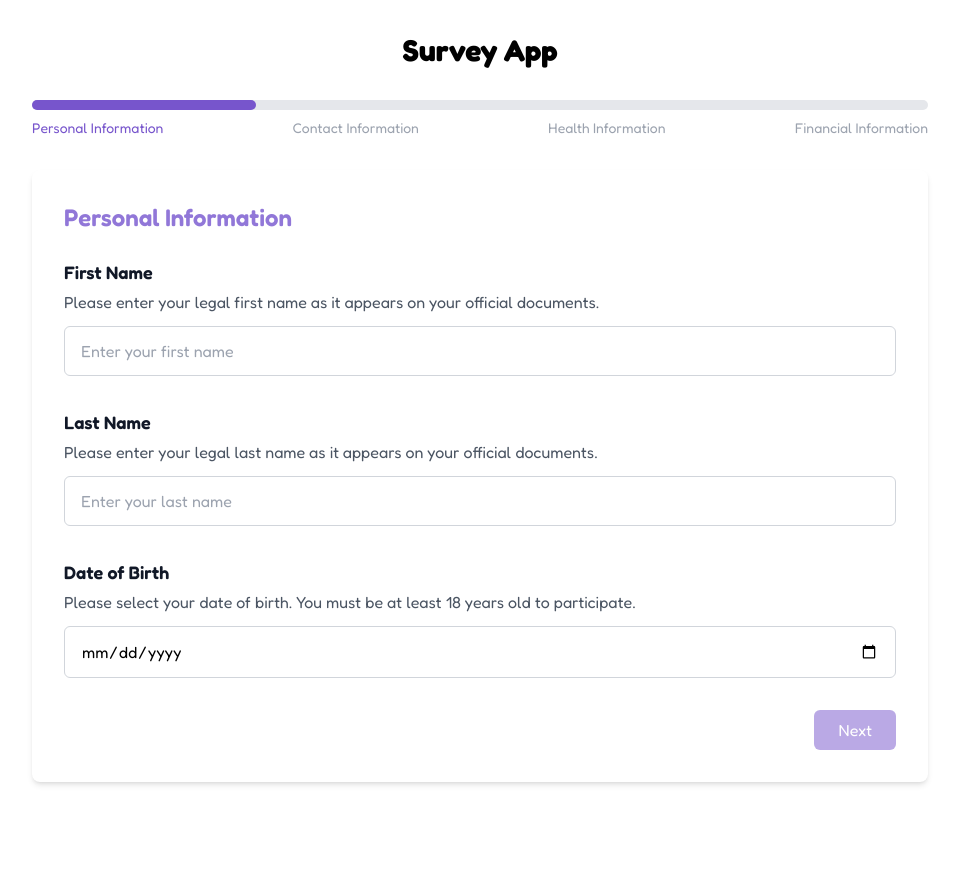
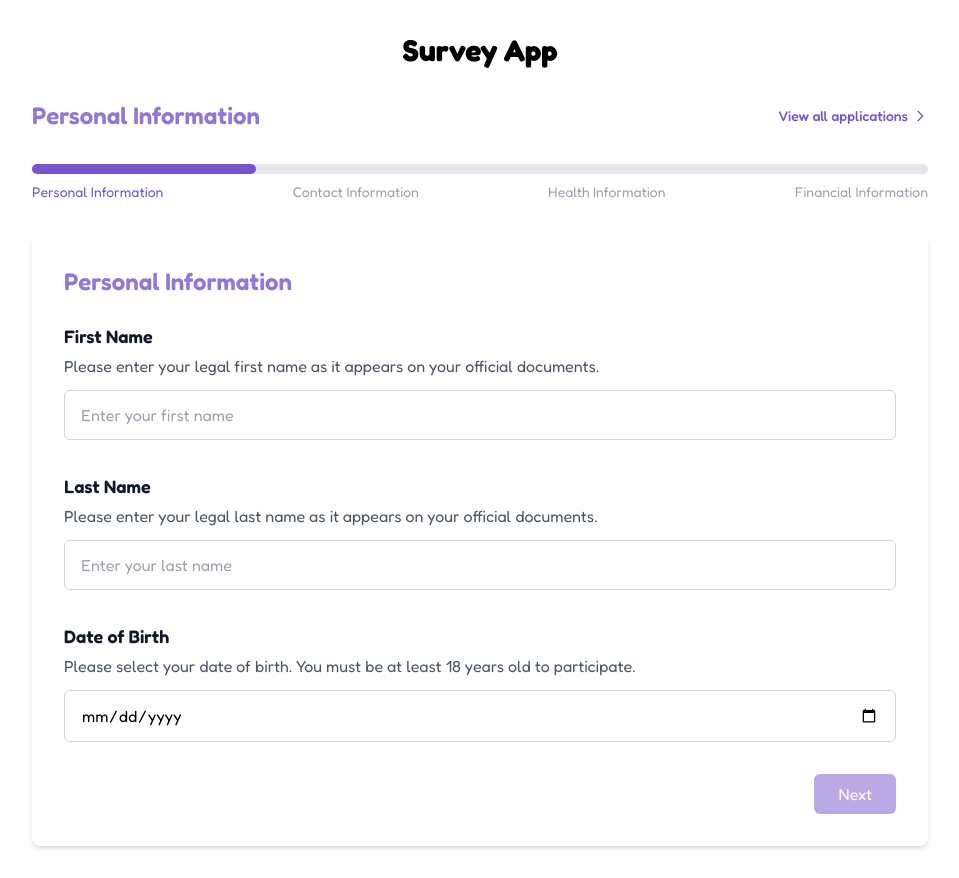
Before and after one commit to goyal079/waterlily_survey_app_frontend, a React (Vite) app: page /survey in a window 1280 px wide. Shown: the whole page, without its empty margins (160-1119 px from the left). Before the commit the page ends 814 px from the top, so only its background shows below. Built offline with nearby package versions, Linux system fonts and the light colour scheme; no server answers.

Commit message:
link to applications

```diff
--- a/src/components/SurveyForm.tsx
+++ b/src/components/SurveyForm.tsx
@@ -1,6 +1,6 @@
 import { useState } from 'react';
 import { useForm, formSteps } from '../context/FormContext';
-import { useNavigate } from 'react-router-dom';
+import { useNavigate, Link } from 'react-router-dom';
 import { toast } from 'react-toastify';
 import PersonalInfo from './form-steps/PersonalInfo';
 import ContactInfo from './form-steps/ContactInfo';
@@ -63,6 +63,32 @@ const SurveyForm = () => {
 
   return (
     <div className="max-w-4xl mx-auto">
+      <div className="flex justify-between items-center mb-8">
+        <h2 className="text-2xl font-semibold text-primary-light">
+          {formSteps[currentStep - 1].title}
+        </h2>
+        <Link
+          to="/applications"
+          className="text-primary hover:text-primary-hover text-sm font-medium flex items-center gap-1 transition-colors"
+        >
+          View all applications
+          <svg
+            xmlns="http://www.w3.org/2000/svg"
+            className="h-4 w-4"
+            fill="none"
+            viewBox="0 0 24 24"
+            stroke="currentColor"
+          >
+            <path
+              strokeLinecap="round"
+              strokeLinejoin="round"
+              strokeWidth={2}
+              d="M9 5l7 7-7 7"
+            />
+          </svg>
+        </Link>
+      </div>
+
       {/* Progress Bar */}
       <div className="mb-8">
         <div className="w-full bg-gray-200 rounded-full h-2.5">
```
